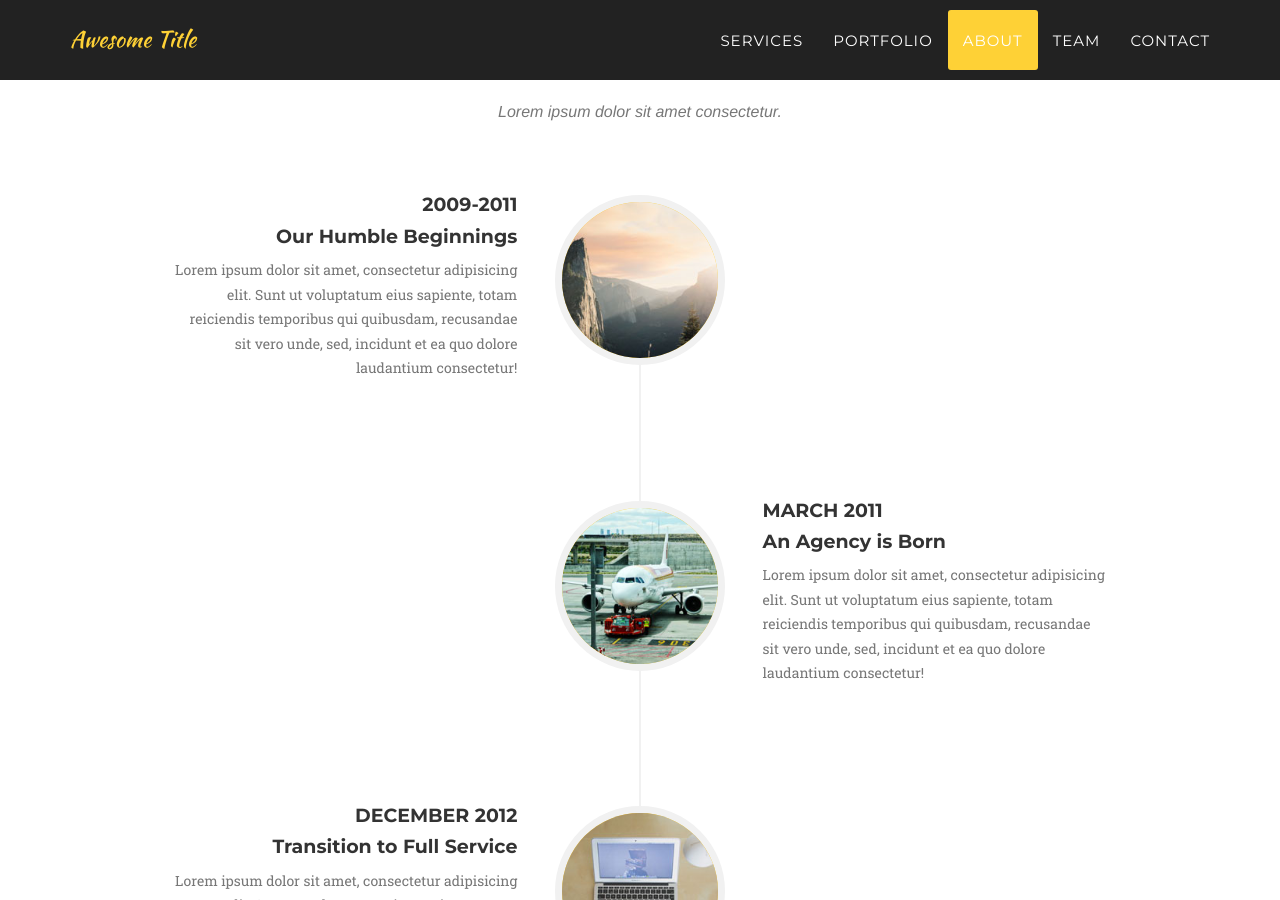
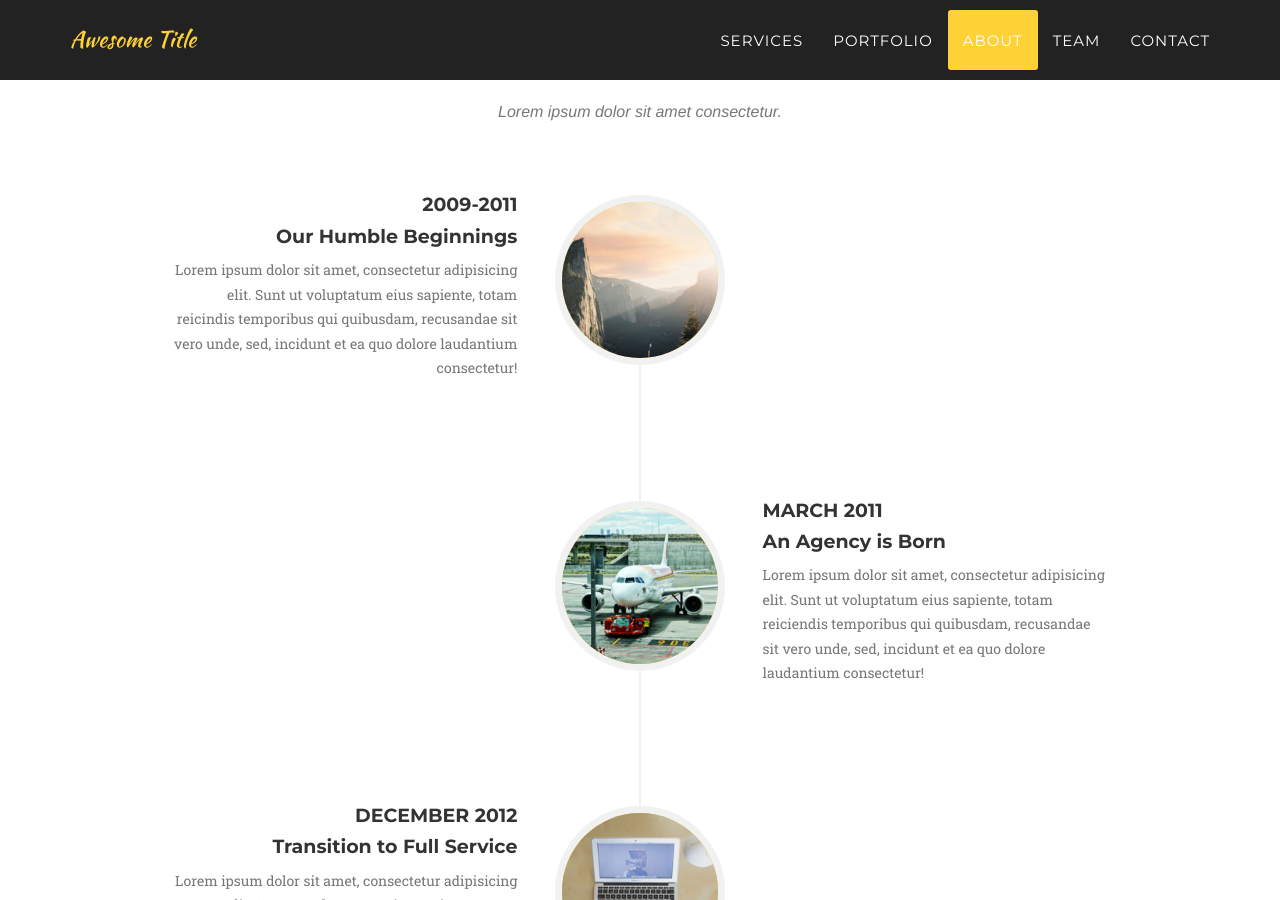
Before and after one commit to blurryhumanface/LowLatencyLabs, a Jekyll site: the page built from index.html, in a window 1280 px wide and 900 px high, scrolled down 2818 px. Built offline with Jekyll 4.4.1, drawn with Linux system fonts in a browser that asks for light colours; some web fonts are replaced.

Commit message:
checking action works

```diff
--- a/_includes/about.html
+++ b/_includes/about.html
@@ -20,7 +20,7 @@
                                     <h4 class="subheading">Our Humble Beginnings</h4>
                                 </div>
                                 <div class="timeline-body">
-                                    <p class="text-muted">Lorem ipsum dolor sit amet, consectetur adipisicing elit. Sunt ut voluptatum eius sapiente, totam reiciendis temporibus qui quibusdam, recusandae sit vero unde, sed, incidunt et ea quo dolore laudantium consectetur!</p>
+                                    <p class="text-muted">Lorem ipsum dolor sit amet, consectetur adipisicing elit. Sunt ut voluptatum eius sapiente, totam reicindis temporibus qui quibusdam, recusandae sit vero unde, sed, incidunt et ea quo dolore laudantium consectetur!</p>
                                 </div>
                             </div>
                         </li>
```
